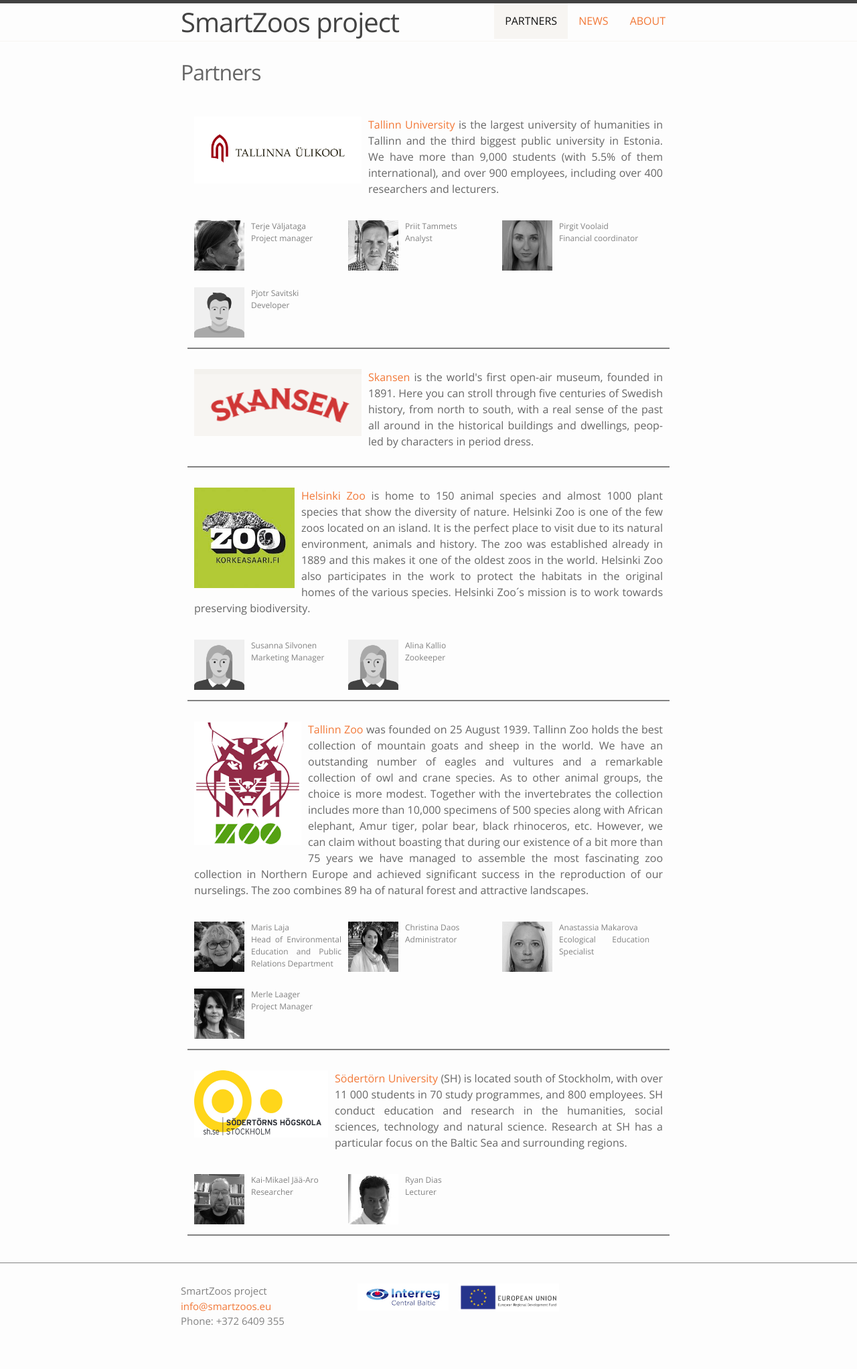
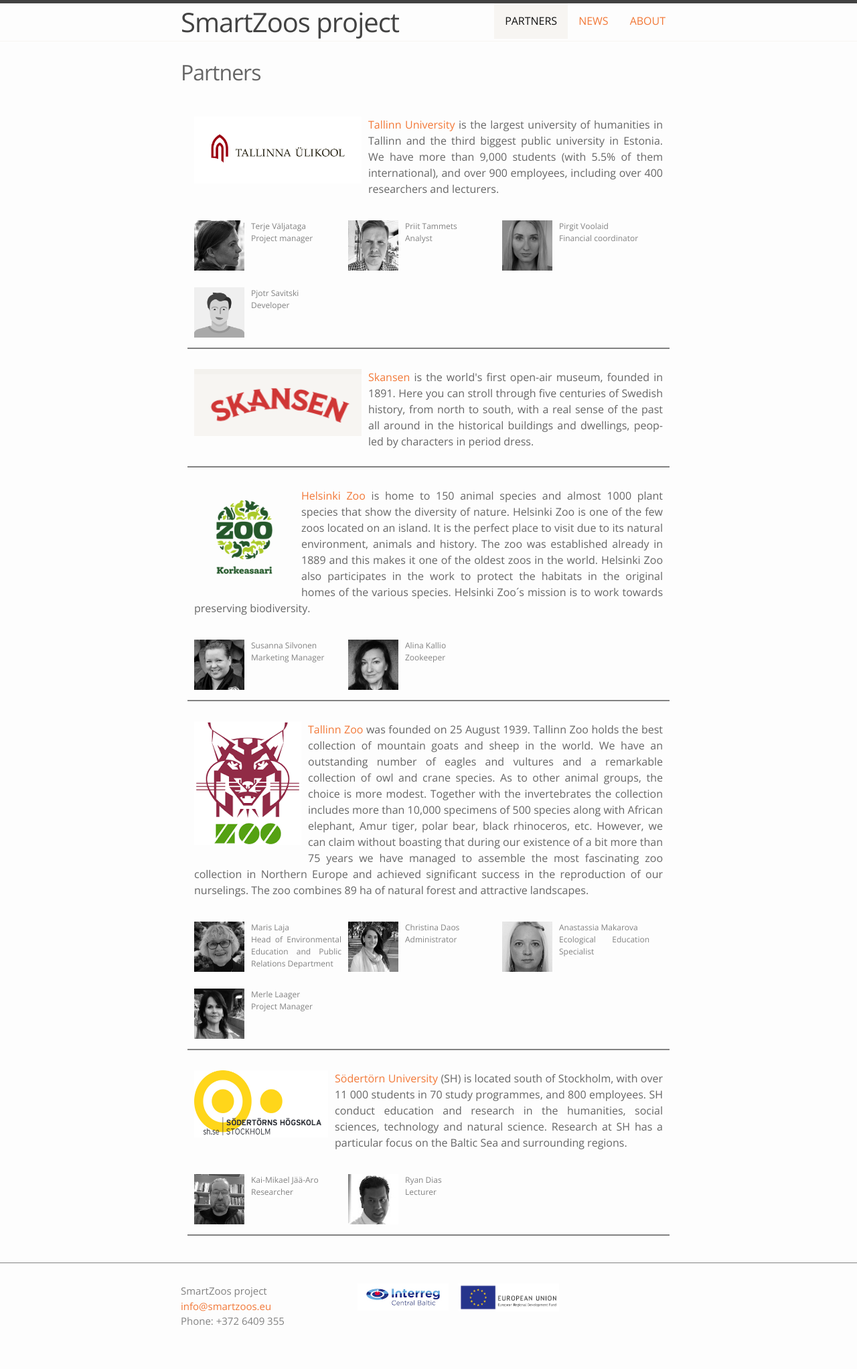
Before and after one commit to tammets/SmartZoosSite, a Jekyll site: the page built from partners.md, in a window 1280 px wide. Shown: the whole page at 67% size. Built offline with Jekyll 4.4.1, drawn with Linux system fonts in a browser that asks for light colours.

Commit message:
New logo and partner images for Korkeasaari.
Replaced the old logo with a new one and added images for partner staff
members.

```diff
--- a/_includes/partners/korkesaari/korkesaari-desc.html
+++ b/_includes/partners/korkesaari/korkesaari-desc.html
@@ -1,3 +1,3 @@
-<img src="/images/partners/korkesaari-logo.jpeg" alt="Helsinki Zoo" height="150" width="150">
+<img src="/images/partners/korkeasaari-logo.png" alt="Helsinki Zoo" height="150" width="150">
 
 <p><a href="http://www.korkeasaari.fi/helsinki-zoo/">Helsinki Zoo</a> is home to 150 animal species and almost 1000 plant species that show the diversity of nature. Helsinki Zoo is one of the few zoos located on an island. It is the perfect place to visit due to its natural environment, animals and history. The zoo was established already in 1889 and this makes it one of the oldest zoos in the world. Helsinki Zoo also participates in the work to protect the habitats in the original homes of the various species. Helsinki Zoo´s mission is to work towards preserving biodiversity.</p>
--- a/_includes/partners/korkesaari/korkesaari-staff-1.html
+++ b/_includes/partners/korkesaari/korkesaari-staff-1.html
@@ -1,3 +1,3 @@
-<img src="/images/partners/female-icon.png" alt="Susanna Silvonen" height="75" width="75">
+<img src="/images/partners/korkeasaari-staff-1.jpg" alt="Susanna Silvonen" height="75" width="75">
 
 <p>Susanna Silvonen</br>Marketing Manager</p>
--- a/_includes/partners/korkesaari/korkesaari-staff-2.html
+++ b/_includes/partners/korkesaari/korkesaari-staff-2.html
@@ -1,3 +1,3 @@
-<img src="/images/partners/female-icon.png" alt="Alina Kallio" height="75" width="75">
+<img src="/images/partners/korkeasaari-staff-2.jpg" alt="Alina Kallio" height="75" width="75">
 
 <p>Alina Kallio</br>Zookeeper</p>
```
Also changed, not shown: images/partners/korkeasaari-logo.png (added), images/partners/korkeasaari-staff-1.jpg (added), images/partners/korkeasaari-staff-2.jpg (added), images/partners/korkesaari-logo.jpeg (deleted).
